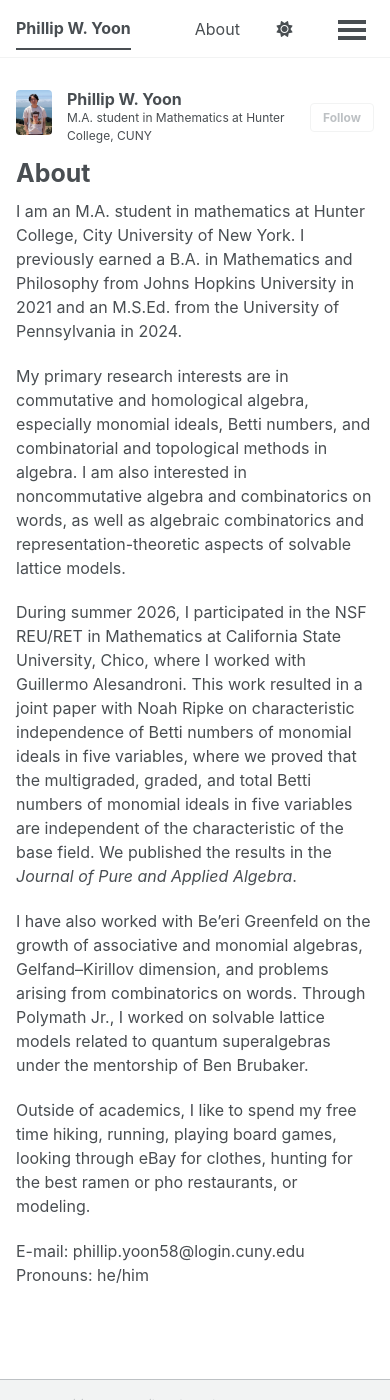
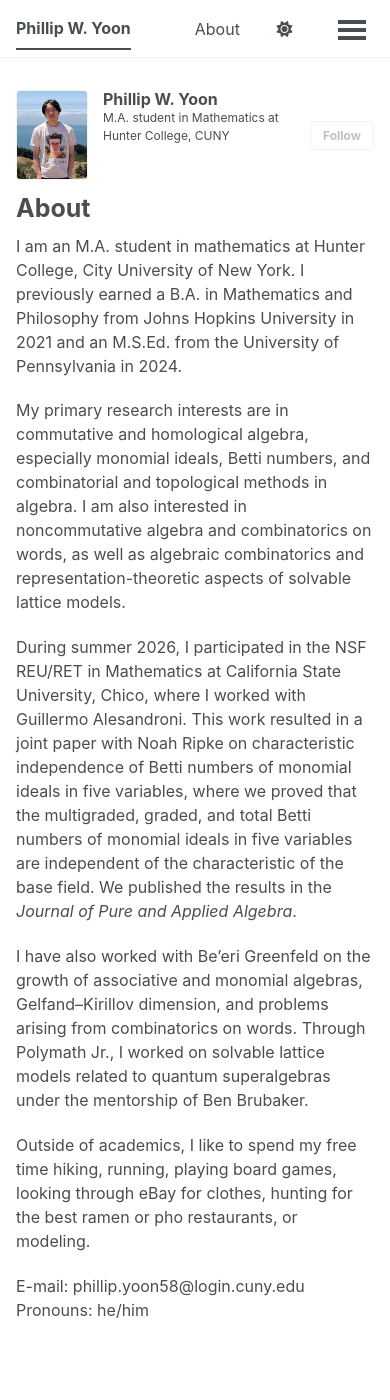
Before and after one commit to pwyoon/pwyoon.github.io, a Jekyll site: the page built from _pages/about.md, in a window 390 px wide and 1400 px high. Built offline with Jekyll 4.4.1, drawn with Linux system fonts in a browser that asks for light colours; a style sheet for code colours, icons or effects is not loaded.

Commit message:
Update _sidebar.scss

```diff
--- a/_sass/layout/_sidebar.scss
+++ b/_sass/layout/_sidebar.scss
@@ -326,3 +326,28 @@
     }
   }
 }
+
+/* Larger author portrait on phones and tablets */
+@media screen and (max-width: 63.99em) {
+  .sidebar div.author__avatar {
+    width: 82px;
+    min-width: 82px;
+    padding-right: 10px;
+  }
+
+  .sidebar div.author__avatar > img {
+    display: block;
+    width: 72px;
+    max-width: 72px;
+    height: 90px;
+    object-fit: cover;
+    object-position: center 30%;
+    border: 1px solid var(--global-border-color);
+    border-radius: 4px;
+  }
+
+  .sidebar .author__content {
+    padding-left: 5px;
+    padding-right: 10px;
+  }
+}
```
